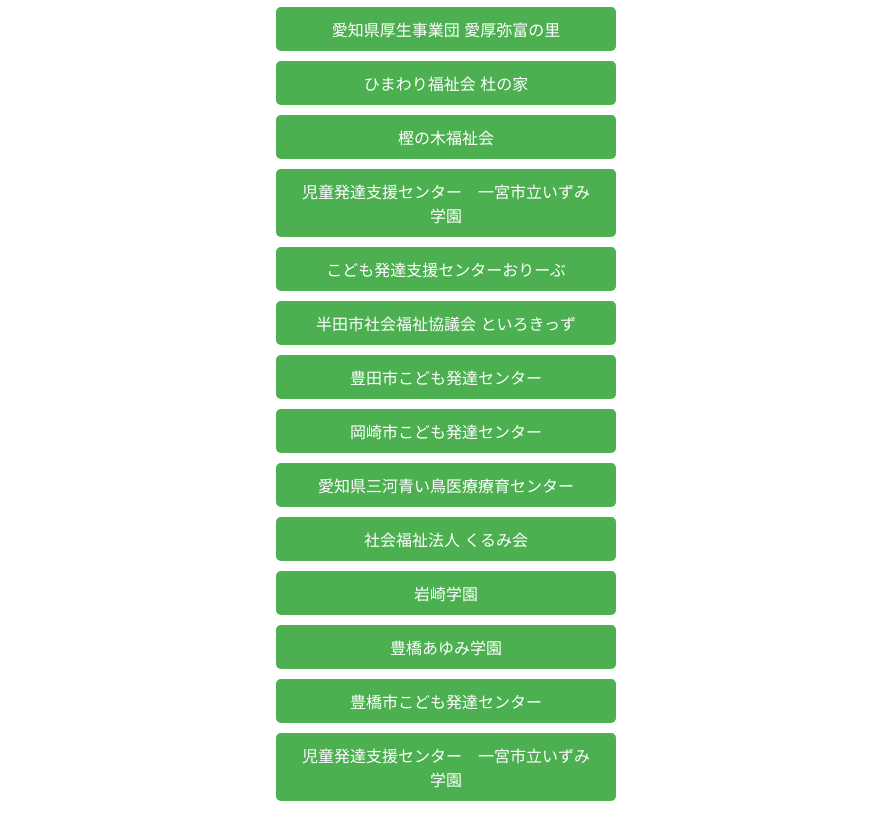
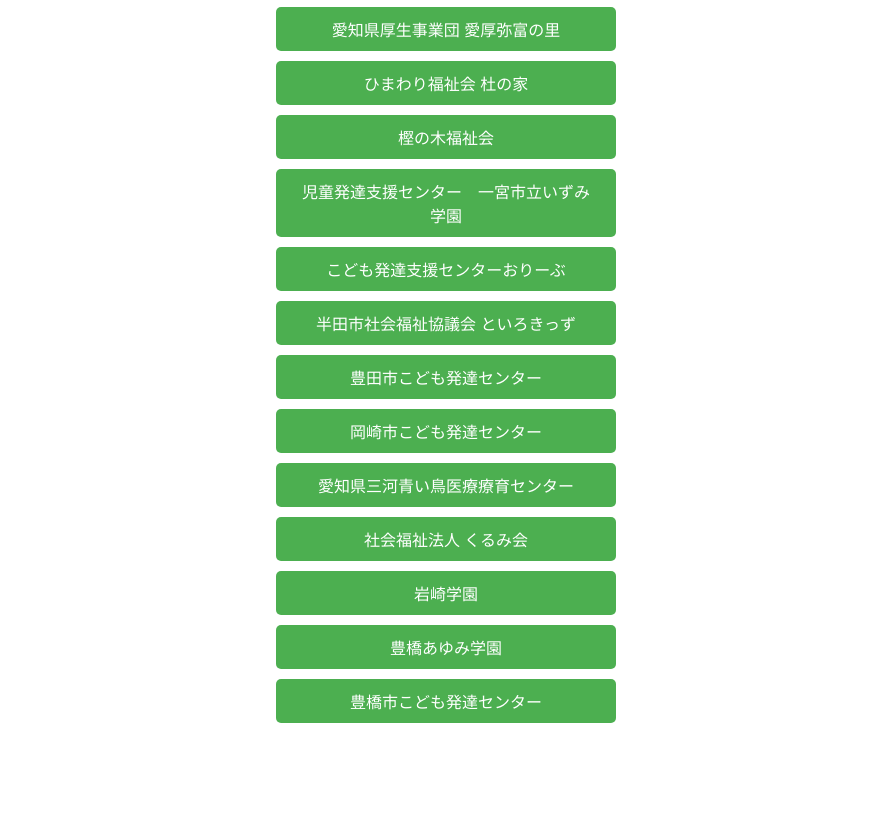
Before and after one commit to shikinamin/Aichi_place, a plain HTML site: page index.html in a window 1280 px wide. Shown: the part 122-939 px from the top of the page, without its empty margins (194-1087 px from the left). After the commit the page ends 861 px from the top, so only its background shows below. Drawn offline with Linux system fonts and the light colour scheme.

Commit message:
Update index.html

```diff
--- a/index.html
+++ b/index.html
@@ -55,7 +55,7 @@
     <li><a href="https://www.iwasaki-net.or.jp/" target="_blank">岩崎学園</a></li>
     <li><a href="http://tf-jigyoukai.org/ayumi/" target="_blank">豊橋あゆみ学園</a></li>
     <li><a href="https://www.hattatsu-center.jp/" target="_blank">豊橋市こども発達センター</a></li>
-    <li><a href="https://www.city.ichinomiya.aichi.jp/shisetsu/1008922/1036192/1005339.html" target="_blank">児童発達支援センター　一宮市立いずみ学園</a></li>
+
 
   </ul>
 </body>
```
